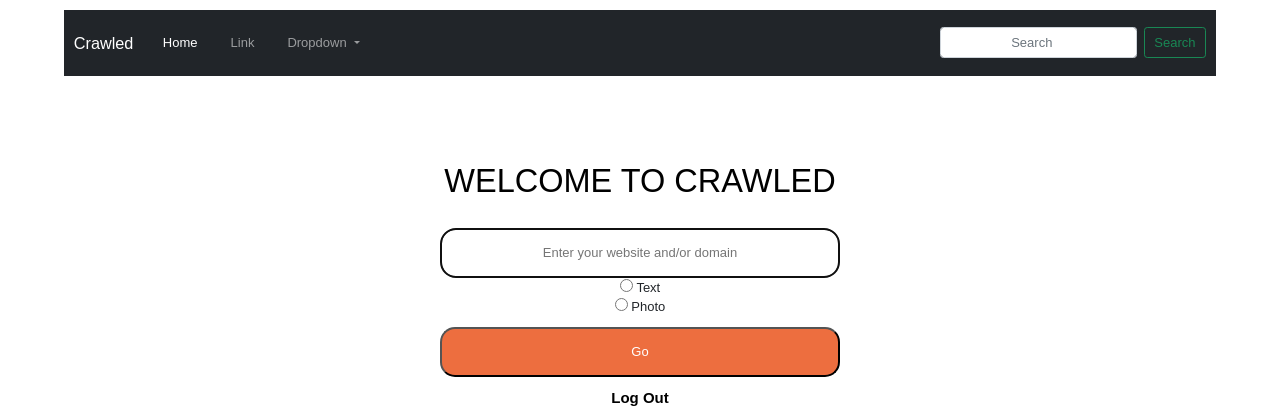
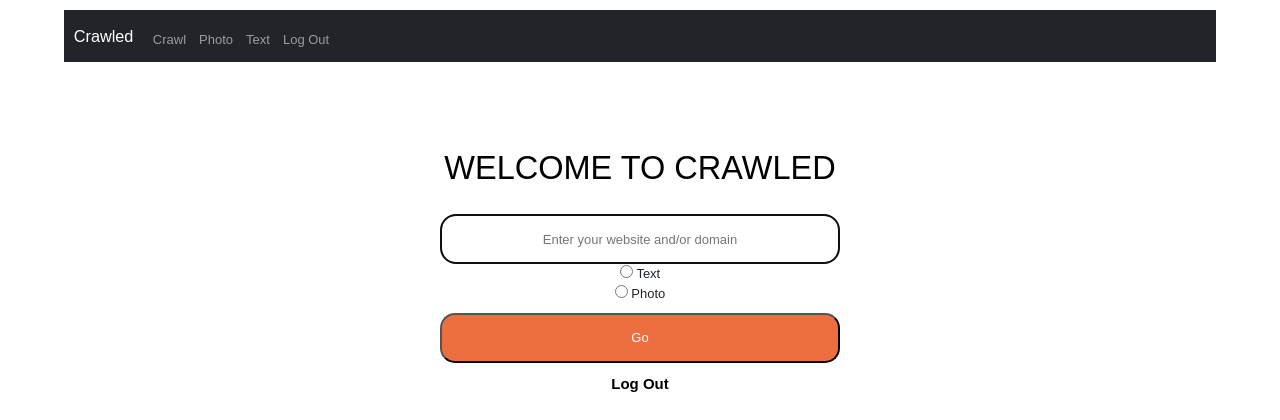
Before and after one commit to valkyrjas074/GroupProject2022, a Flask app: page /crawl in a window 1280 px wide. Shown: the top 420 px of the page. Run offline with Flask 2, Linux system fonts and the light colour scheme; a user stored in the database is signed in; some libraries are stand-ins or nearby versions.

Commit message:
add dynamic navbar options, change data_photo

```diff
--- a/app.py
+++ b/app.py
@@ -1,4 +1,3 @@
-from crypt import methods
 import os
 import re
 
@@ -6,9 +5,9 @@ from flask import Flask, redirect, render_template, render_template_string, url_
 from flask_session import Session
 from tempfile import mkdtemp
 from cs50 import SQL
-from flask_sqlalchemy import SQLAlchemy
 from werkzeug.exceptions import default_exceptions, HTTPException, InternalServerError
 from werkzeug.security import check_password_hash, generate_password_hash
+import json
 
 from helpers import login_required
 
@@ -24,7 +23,6 @@ app.config["SESSION_FILE_DIR"] = mkdtemp()
 app.config["SESSION_PERMANENT"] = False
 app.config["SESSION_TYPE"] = "filesystem"
 app.config["SQLALCHEMY_DATABASE_URI"] = 'sqlite:///databse.db'
-db = SQLAlchemy(app)
 Session(app)
 
 db = SQL("sqlite:///database.db")
@@ -162,13 +160,19 @@ def data_text():
     #TODO: Add data lake upload option
     return render_template("data_text.html")
 
-@app.route('/data_photo')
+@app.route('/data_photo', methods=["GET","POST"])
 @login_required
 def data_photo():
     #TODO: Add data lake upload option
 
-    photos = os.listdir(os.path.join(app.static_folder, "test_photo"))
-    return render_template('data_photo.html', photos=photos)
+    if request.methods == "POST":
+        return render_template('data_photo.html')
+    else:
+        with open("web_scrapping/web_scrapping/spiders/photos_url.json") as photo_json:
+            json_text = json.load(photo_json)
+            photos = json_text[0]["image_urls"]
+
+        return render_template('data_photo.html', photos=photos)
 
 if __name__ == "__main__":
     app.run(debug=True)
--- a/templates/base.html
+++ b/templates/base.html
@@ -20,27 +20,19 @@
             <span class="navbar-toggler-icon"></span>
           </button>
           <div class="collapse navbar-collapse" id="navbarSupportedContent">
-            <ul class="navbar-nav me-auto mb-2 mb-lg-0 nav-items">
-              <li class="nav-item">
-                <a class="nav-link active" aria-current="page" href="#">Home</a>
-              </li>
-              <li class="nav-item">
-                <a class="nav-link" href="#">Link</a>
-              </li>
-              <li class="nav-item dropdown">
-                <a class="nav-link dropdown-toggle" href="#" id="navbarDropdown" role="button" data-bs-toggle="dropdown" aria-expanded="false">
-                  Dropdown
-                </a>
-                <ul class="dropdown-menu" aria-labelledby="navbarDropdown">
-                  <li><a class="dropdown-item" href="#">Action</a></li>
-                  <li><a class="dropdown-item" href="#">Another action</a></li>
-                </ul>
-              </li>
-            </ul>
-            <form class="d-flex">
-              <input class="form-control me-2" type="search" placeholder="Search" aria-label="Search">
-              <button class="btn btn-outline-success" type="submit">Search</button>
-            </form>
+            {% if session.user_id %}
+              <ul class="navbar-nav mr-auto mt-2">
+                <li class="nav-item"><a class="nav-link" href="/crawl">Crawl</a></li>
+                <li class="nav-item"><a href="/data_photo" class="nav-link">Photo</a></li>
+                <li class="nav-item"><a href="/data_text" class="nav-link">Text</a></li>
+                <li class="nav-item"><a class="nav-link" href="/logout">Log Out</a></li>
+              </ul>
+            {% else %}
+              <ul class="navbar-nav mr-auto mt-2">
+                <li class="nav-item"><a class="nav-link" href="/about">About Us</a></li>
+                <li class="nav-item"><a class="nav-link" href="/contact">Contact</a></li>
+              </ul>
+            {% endif %}
           </div>
         </div>
       </nav>
--- a/templates/data_photo.html
+++ b/templates/data_photo.html
@@ -4,10 +4,10 @@
 <div class="photo-container">
     {% for photo in photos %}
         <div class="photo-item">
-            <img class="photo-detail" src="{{url_for('static', filename='/test_photo/' + photo) }}" alt="">
-            <!-- <img class="photo-detail"  src="https://upload.wikimedia.org/wikipedia/commons/thumb/a/af/Ho_Chi_Minh_Trail_%28Colorized%29.jpg/220px-Ho_Chi_Minh_Trail_%28Colorized%29.jpg" alt=""> -->
+            <img class="photo-detail" src="{{photo}}" alt="">
         </div>
     {% endfor %}
+</div>
 
-</div>
+
 {% endblock %}}
```
Also changed, not shown: web_scrapping/web_scrapping/spiders/photos_url.json (added, +3 -0 lines).
